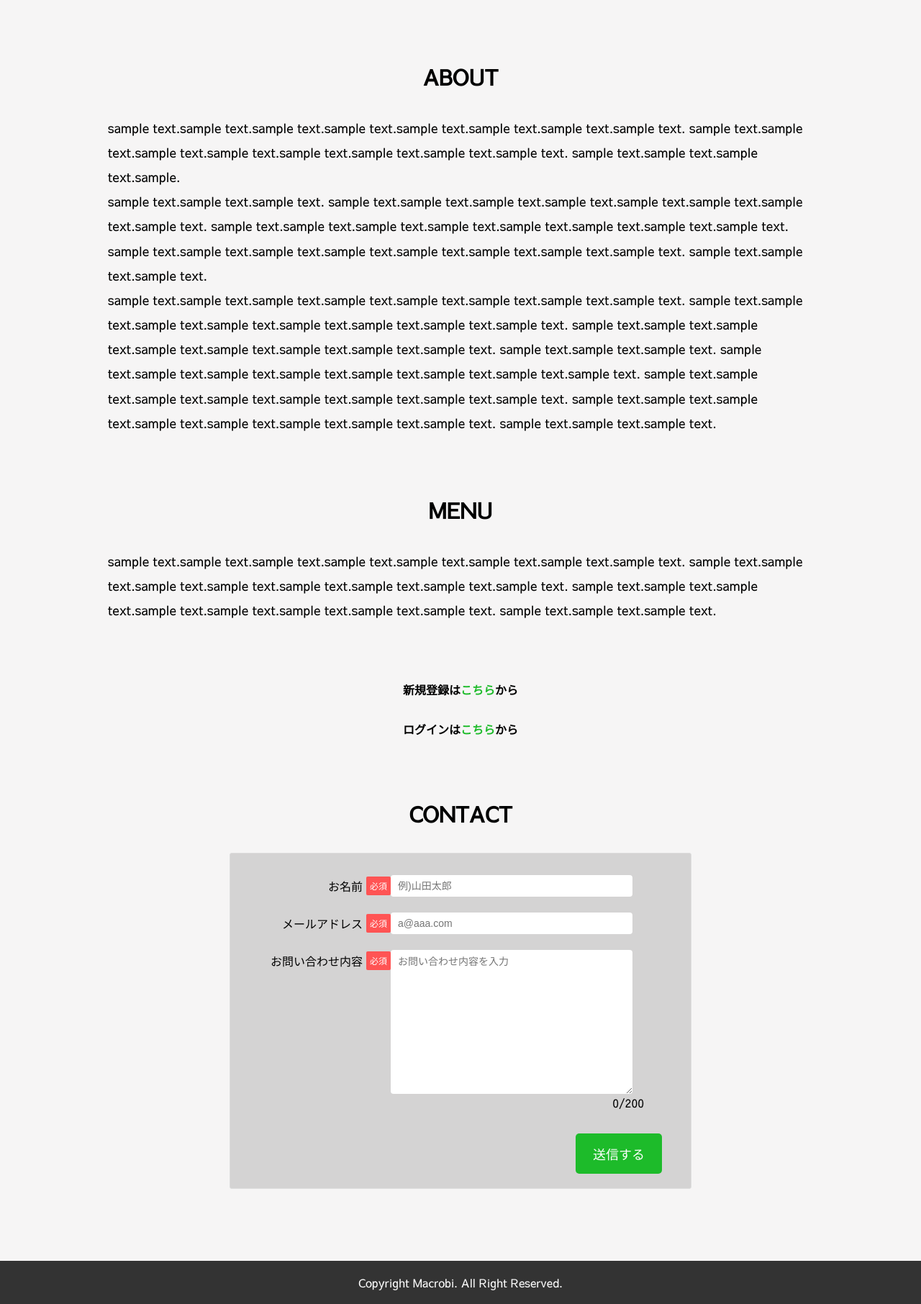
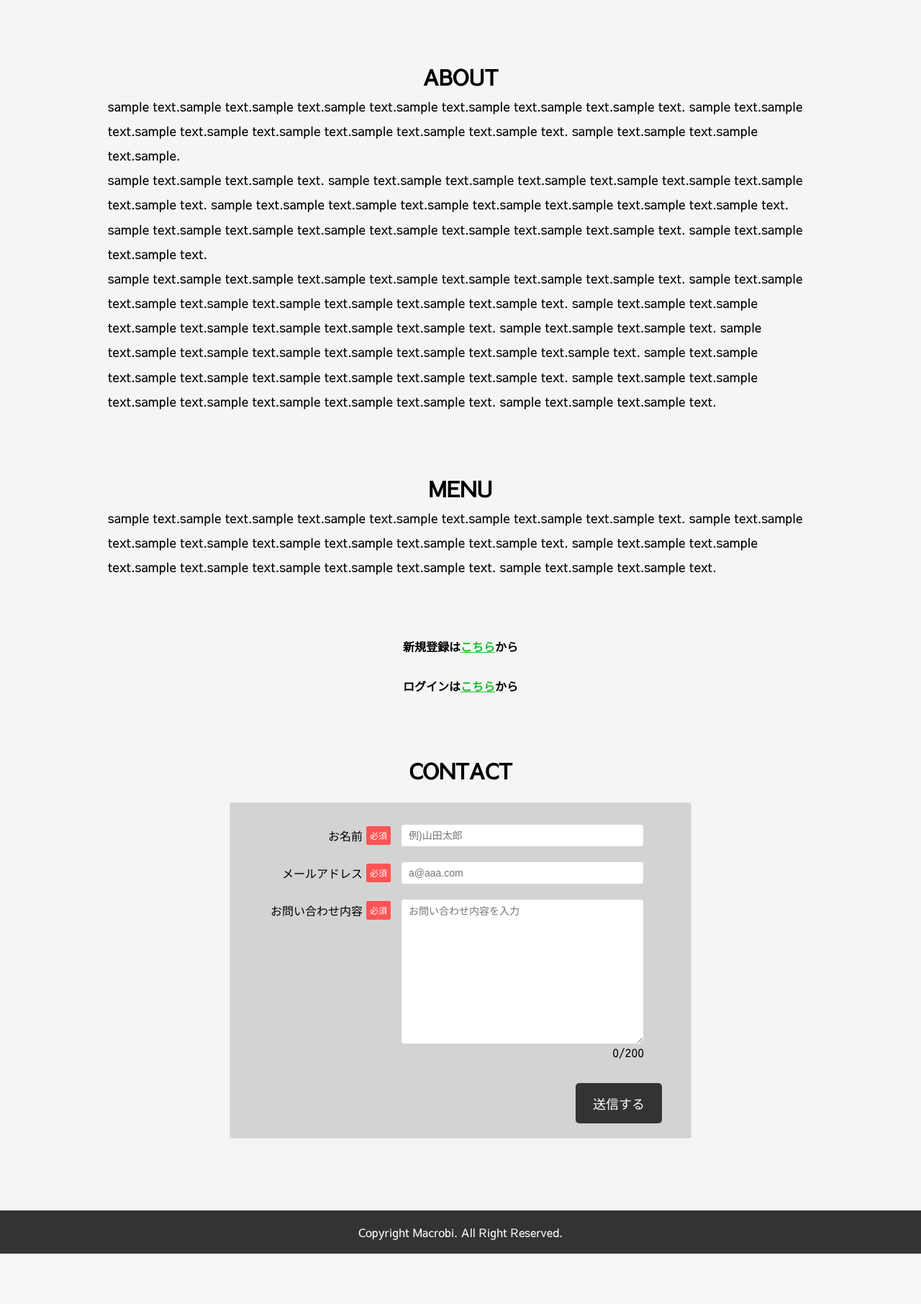
Before and after one commit to centerRyo/Macrobi, a PHP site: page / in a window 1280 px wide. Shown: the part 634-2446 px from the top of the page at 72% size. After the commit the page ends 2376 px from the top, so only its background shows below. Run offline with PHP 8.4, Linux system fonts and the light colour scheme.

Commit message:
スタイルの調整を行った

```diff
--- a/app.css
+++ b/app.css
@@ -92,7 +92,6 @@ body {
 .title {
     font-size: 30px;
     text-align: center;
-    margin-bottom: 30px;
 }
 
 #about p {
@@ -116,11 +115,6 @@ body {
 
 .regist h1 a {
     color: #1dbb2a;
-    text-decoration: none;
-}
-
-.regist h1 a:hover {
-    text-decoration: underline;
 }
 
 .contact-container {
@@ -135,6 +129,7 @@ body {
 }
 
 .contact__list {
+    border-radius: 3px;
     padding: 10px 20px;
     overflow: hidden;
 }
@@ -144,6 +139,7 @@ body {
     text-align: right;
     width: 30%;
     float: left;
+    padding-right: 15px;
     padding-left: 15px;
     line-height: 30px;
 }
@@ -184,27 +180,18 @@ body {
     border-radius: 4px;
 }
 
-.counter-container {
-    float: right;
-}
-
 #contact button {
     font-size: 18px;
     padding: 15px 10px;
     border: none;
     color: #fff;
-    background: #1dbb2a;
+    background: #333;
     border-radius: 5px;
     float: right;
     position: relative;
     right: 20px;
     margin-top: 20px;
     width: 120px;
-}
-
-#contact button:hover {
-    cursor: pointer;
-    background: #36d443;
 }
 
 .counter-container {
@@ -220,9 +207,8 @@ body {
 }
 
 .has-error input, .has-error textarea {
-    border: 1px solid #ff5454;
+    border: 1px solid #ff5454
 }
-
 
 /* ===============================
 フッター
```
